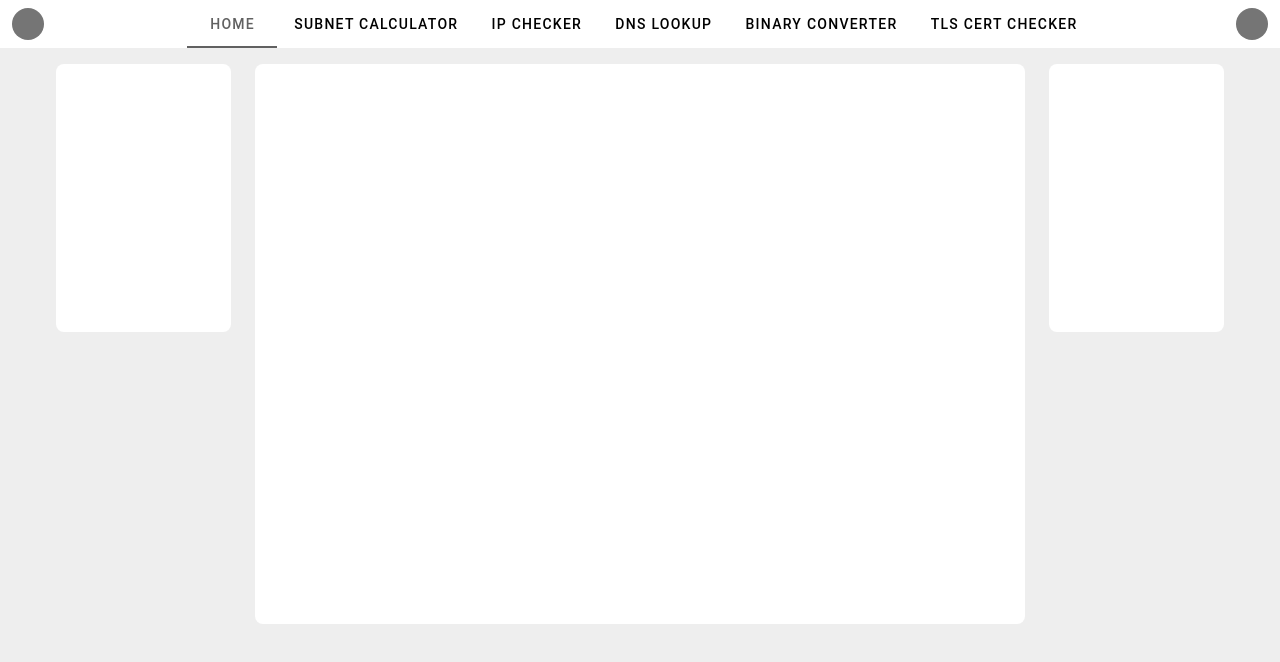
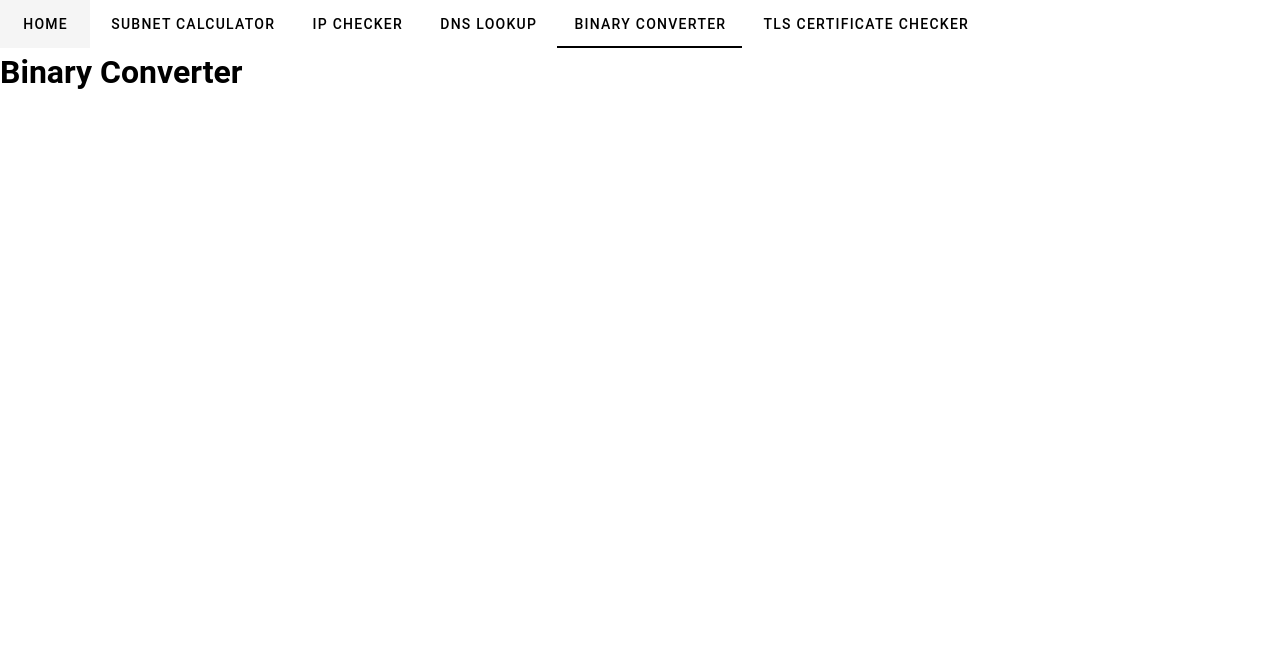
Before and after one commit to AdrianC167/vue-project, a Vue app: page /Binary-converter in a window 1280 px wide. Shown: the top 662 px of the page. Built offline with nearby package versions, Linux system fonts and the light colour scheme.

Commit message:
working vue router and added a navbar

```diff
--- a/package.json
+++ b/package.json
@@ -9,6 +9,7 @@
   },
   "dependencies": {
     "vue": "^3.3.2",
+    "vue-router": "^4.2.1",
     "vuetify": "^3.3.1"
   },
   "devDependencies": {
--- a/src/App.vue
+++ b/src/App.vue
@@ -1,4 +1,5 @@
 <script setup>
+import { hasScopeRef } from "@vue/compiler-core";
 import {ref} from "vue"
 
 
@@ -6,7 +7,22 @@ import {ref} from "vue"
 </script>
 
 <template>
-  <v-app id="inspire">
+  <v-tabs>
+  <v-tab to="/">Home</v-tab>
+   &nbsp;
+  <v-tab to="/subnet">Subnet Calculator</v-tab>
+  &nbsp;
+  <v-tab to="/IP-checker">IP Checker</v-tab>
+  &nbsp;
+  <v-tab to="/DNS-Lookup">DNS Lookup</v-tab>
+  &nbsp;
+  <v-tab to="/Binary-converter">Binary Converter</v-tab>
+  &nbsp;
+  <v-tab to="/TLS">TLS Certificate Checker</v-tab>
+  </v-tabs>
+ <RouterView/>
+
+  <!-- <v-app id="inspire">
     <v-app-bar
       class="px-3"
       color="white"
@@ -51,7 +67,7 @@ import {ref} from "vue"
               rounded="lg"
               min-height="268"
             >
-              <!--  -->
+
             </v-sheet>
           </v-col>
 
@@ -63,7 +79,7 @@ import {ref} from "vue"
               min-height="70vh"
               rounded="lg"
             >
-              <!--  -->
+
             </v-sheet>
           </v-col>
 
@@ -75,13 +91,15 @@ import {ref} from "vue"
               rounded="lg"
               min-height="268"
             >
-              <!--  -->
+
             </v-sheet>
           </v-col>
         </v-row>
       </v-container>
     </v-main>
   </v-app>
+ -->
+
 </template>
 
 <script>
--- a/src/main.js
+++ b/src/main.js
@@ -1,5 +1,6 @@
 import { createApp } from 'vue'
 import App from './App.vue'
+import router from './router.js'
 
 // Vuetify
 import 'vuetify/styles'
@@ -12,4 +13,5 @@ const vuetify = createVuetify({
   directives,
 })
 
-createApp(App).use(vuetify).mount('#app')
+
+createApp(App).use(vuetify).use(router).mount('#app')
--- /dev/null
+++ b/src/router.js
@@ -0,0 +1,36 @@
+// Vuetify
+import 'vuetify/styles'
+import { createVuetify } from 'vuetify'
+import * as components from 'vuetify/components'
+import * as directives from 'vuetify/directives'
+
+// vue router
+import {createRouter, createWebHistory} from "vue-router"
+import Home from './views/Home.vue'
+import Subnet from './views/subnet.vue'
+import IP from './views/IP.vue'
+import DNS from './views/DNS.vue'
+import Binary from './views/Binary.vue'
+import TLS from './views/TLS.vue'
+
+
+const vuetify = createVuetify({
+  components,
+  directives,
+})
+
+const router = createRouter({
+    history:createWebHistory(),
+    routes:[
+       {path: '/', name: 'HomePage', component: Home},
+       {path: '/subnet', name: 'SubnetPage', component: Subnet},
+       {path: '/IP-checker', name: 'IPPage', component: IP},
+       {path: '/DNS-Lookup', name: 'DNSPage', component: DNS},
+       {path: '/Binary-converter', name: 'BinaryConverterPage', component: Binary},
+       {path: '/TLS', name: 'TLSCertPage', component: TLS},
+
+    ]
+
+   })
+
+export default router
--- /dev/null
+++ b/src/views/Binary.vue
@@ -0,0 +1,20 @@
+<script>
+
+</script>
+
+<template>
+    <div class="Binary">
+
+
+        <h1>Binary Converter</h1>
+
+
+    </div>
+
+</template>
+
+
+<style>
+
+
+</style>
--- /dev/null
+++ b/src/views/DNS.vue
@@ -0,0 +1,20 @@
+<script>
+
+</script>
+
+<template>
+    <div class="DNS">
+
+
+        <h1>DNS Lookup</h1>
+
+
+    </div>
+
+</template>
+
+
+<style>
+
+
+</style>
--- /dev/null
+++ b/src/views/Home.vue
@@ -0,0 +1,10 @@
+<template>
+    <div class="home">
+
+
+        <h1>Home</h1>
+
+
+    </div>
+
+</template>
--- /dev/null
+++ b/src/views/IP.vue
@@ -0,0 +1,20 @@
+<script>
+
+</script>
+
+<template>
+    <div class="IP">
+
+
+        <h1>IP Checker</h1>
+
+
+    </div>
+
+</template>
+
+
+<style>
+
+
+</style>
--- /dev/null
+++ b/src/views/TLS.vue
@@ -0,0 +1,20 @@
+<script>
+
+</script>
+
+<template>
+    <div class="TLS">
+
+
+        <h1>TLS Certificate Checker</h1>
+
+
+    </div>
+
+</template>
+
+
+<style>
+
+
+</style>
--- /dev/null
+++ b/src/views/subnet.vue
@@ -0,0 +1,10 @@
+<template>
+    <div class="Subnet">
+
+
+        <h1>Subnet Calculator</h1>
+
+
+    </div>
+
+</template>
```
Also changed, not shown: 1 other file (tests, documents, lock files or other folders).
